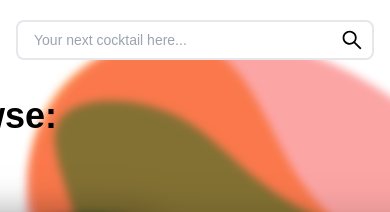
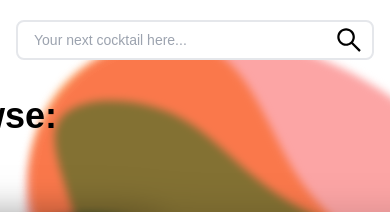
Before and after one commit to Jk4818/find-my-cocktail, a React (Create React App) app: page /search in a window 390 px wide. Shown: the top 212 px of the page. Built offline with nearby package versions, Linux system fonts and the light colour scheme; no server answers.

Commit message:
Feat: 100 SEO

```diff
--- a/src/components/SearchBar.tsx
+++ b/src/components/SearchBar.tsx
@@ -16,7 +16,7 @@ function SearchBar() {
       <div className='relative w-full h-10 pl-4 pr-2 gap-2 flex items-center rounded-lg text-black bg-white focus-within:drop-shadow-main border-2 outline-none focus-within:border-blue-300 transition-all'>
         <input type="text" placeholder="Your next cocktail here..." name='q' onChange={handleChange} className='h-full w-full font-raleway text-sm outline-none appearance-none'></input>
         <button type='submit' aria-label='search-submit'>
-          <AiOutlineSearch className='text-2xl'/>
+          <AiOutlineSearch className='text-3xl sm:text-2xl'/>
         </button>
       </div>
     </form>
--- a/src/components/SearchCard.tsx
+++ b/src/components/SearchCard.tsx
@@ -104,7 +104,9 @@ function SearchCard({ loading, cocktailData }: Props) {
                 </li>
               ))}
 
-          <TiChevronRight className="text-2xl ml-auto  group-hover:animate-bounce-x transition-all" />
+          <li className="ml-auto  ">
+            <TiChevronRight className="text-2xl group-hover:animate-bounce-x transition-all" />
+          </li>
         </ul>
       </div>
     </motion.div>
```
